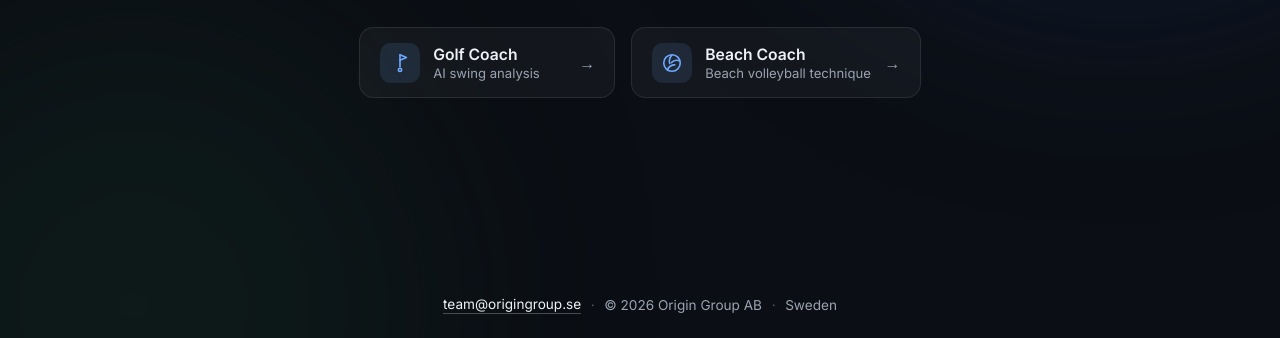
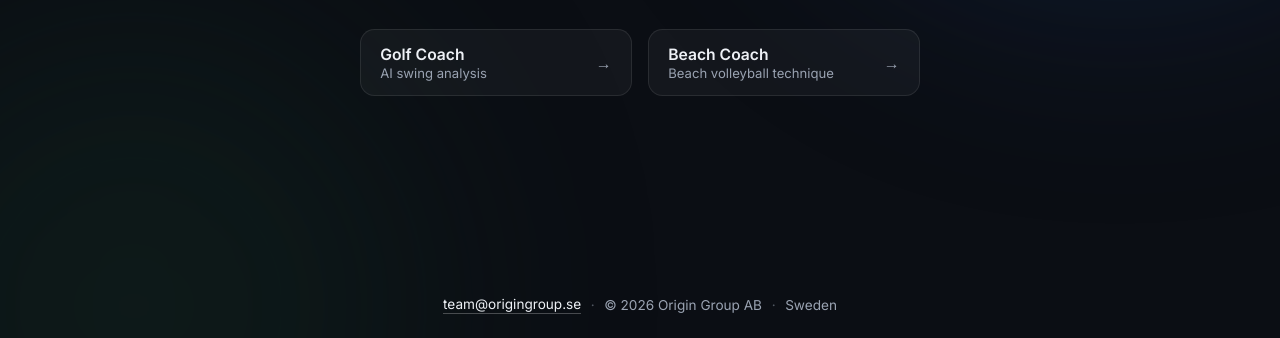
Before and after one commit to OriginGroupOrg/OG-website, a plain HTML site: page index.html in a window 1280 px wide. Shown: the part 462-800 px from the top of the page. Drawn offline with Linux system fonts and the light colour scheme.

Commit message:
style: remove app card icons, equal button widths
Co-authored-by: Cursor <cursoragent@cursor.com>

```diff
--- a/index.html
+++ b/index.html
@@ -36,13 +36,6 @@
 
 			<div class="apps">
 				<a class="app-card" href="https://www.golfingcoach.se" target="_blank" rel="noopener noreferrer">
-					<span class="app-icon" aria-hidden="true">
-						<svg width="22" height="22" viewBox="0 0 24 24" fill="none" stroke="currentColor" stroke-width="1.8" stroke-linecap="round" stroke-linejoin="round">
-							<path d="M12 3v13" />
-							<path d="M12 3l7 3-7 3" />
-							<circle cx="12" cy="19.5" r="1.8" />
-						</svg>
-					</span>
 					<span class="app-text">
 						<span class="app-name">Golf Coach</span>
 						<span class="app-desc">AI swing analysis</span>
@@ -51,14 +44,6 @@
 				</a>
 
 				<a class="app-card" href="https://www.beachcoach.se" target="_blank" rel="noopener noreferrer">
-					<span class="app-icon" aria-hidden="true">
-						<svg width="22" height="22" viewBox="0 0 24 24" fill="none" stroke="currentColor" stroke-width="1.8" stroke-linecap="round" stroke-linejoin="round">
-							<circle cx="12" cy="12" r="9" />
-							<path d="M12 3c-2.5 3-3.5 6.5-2.5 9.5" />
-							<path d="M20.5 9.5c-3.5-1-7-0.5-9 2" />
-							<path d="M7 19.5c1.5-3.5 4.5-5.5 8-5.5" />
-						</svg>
-					</span>
 					<span class="app-text">
 						<span class="app-name">Beach Coach</span>
 						<span class="app-desc">Beach volleyball technique</span>
--- a/styles.css
+++ b/styles.css
@@ -130,7 +130,7 @@ h1 {
 	align-items: center;
 	gap: 0.85rem;
 	padding: 0.9rem 1.2rem;
-	min-width: 16rem;
+	width: 17rem;
 	border: 1px solid var(--card-border);
 	border-radius: 0.9rem;
 	background: var(--card);
@@ -144,17 +144,6 @@ h1 {
 	background: var(--card-hover);
 	border-color: rgba(255, 255, 255, 0.18);
 	transform: translateY(-2px);
-}
-
-.app-icon {
-	display: grid;
-	place-items: center;
-	width: 2.5rem;
-	height: 2.5rem;
-	border-radius: 0.65rem;
-	background: rgba(110, 168, 255, 0.12);
-	color: var(--accent);
-	flex-shrink: 0;
 }
 
 .app-text {
@@ -218,7 +207,7 @@ h1 {
 	}
 
 	.app-card {
-		min-width: 14rem;
+		width: 15rem;
 		padding: 0.7rem 1rem;
 	}
 
```
